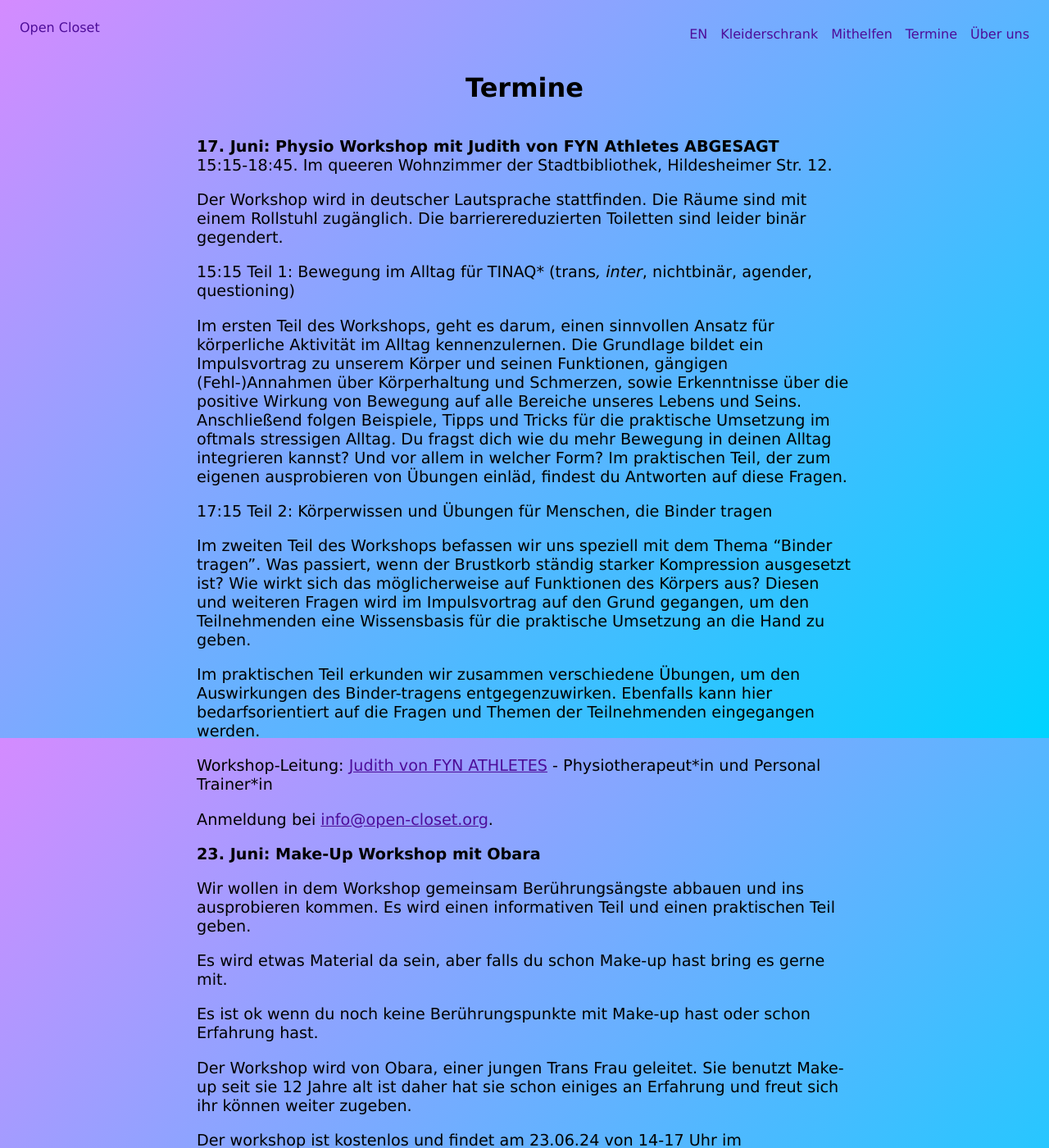
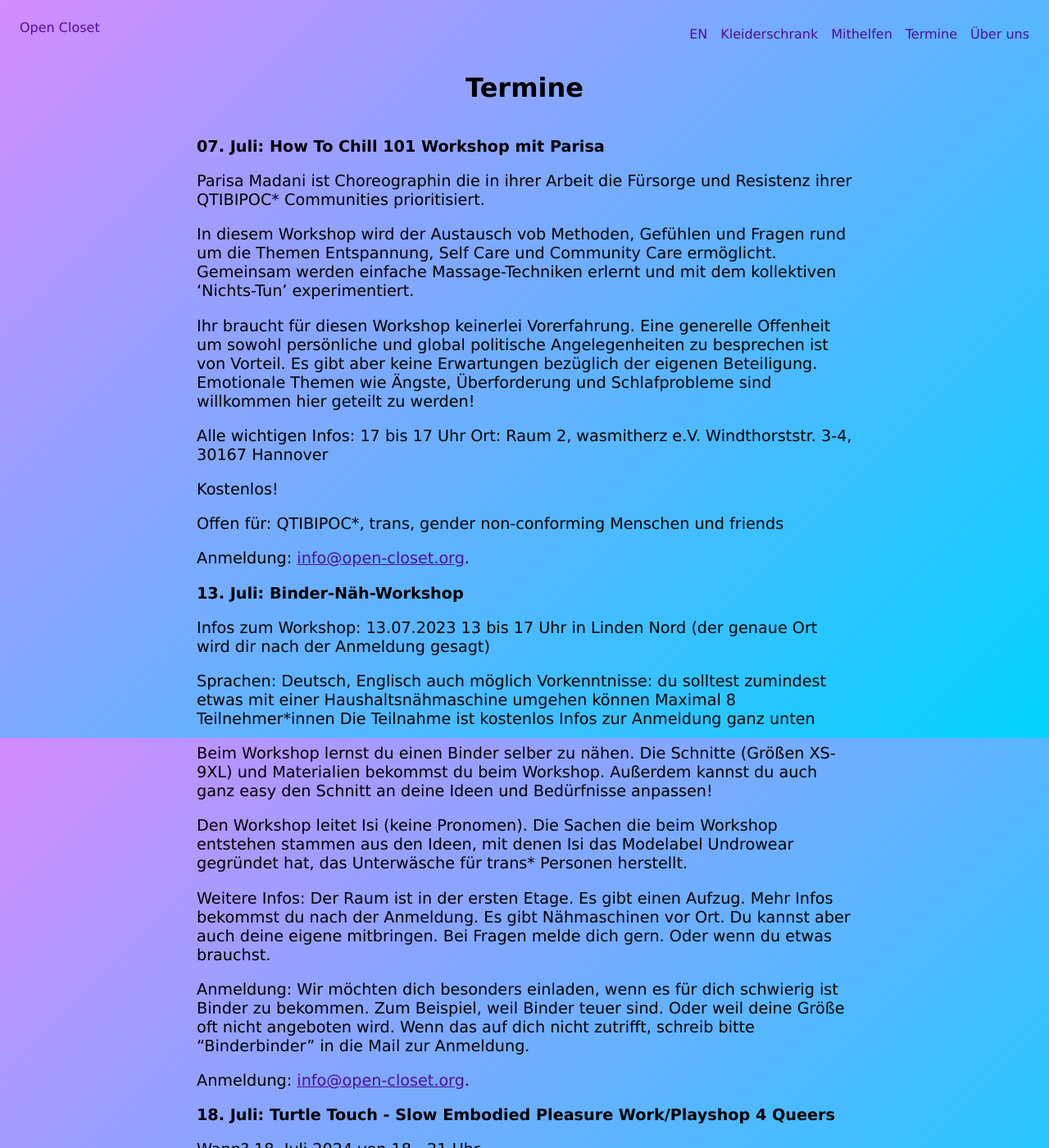
Before and after one commit to open-closet-hannover/open-closet-hannover.github.io, a Jekyll site: the page built from appointments.md, in a window 1280 px wide and 1400 px high. Shown: the whole window at 82% size. Built offline with Jekyll 4.4.1, drawn with Linux system fonts in a browser that asks for light colours; some of the changed text lies outside the part shown.

Commit message:
Update appointments

```diff
--- a/appointments.md
+++ b/appointments.md
@@ -3,39 +3,89 @@ layout: page
 title: Termine
 ---
 
-**17. Juni: Physio Workshop mit Judith von FYN Athletes ABGESAGT**<br>
-15:15-18:45. Im queeren Wohnzimmer der Stadtbibliothek, Hildesheimer Str. 12.
+**07. Juli: How To Chill 101 Workshop mit Parisa**
 
-Der Workshop wird in deutscher Lautsprache stattfinden. Die Räume sind mit einem Rollstuhl zugänglich. Die barrierereduzierten Toiletten sind leider binär gegendert.
+Parisa Madani ist Choreographin die in ihrer Arbeit die Fürsorge und Resistenz ihrer QTIBIPOC\* Communities prioritisiert.
 
-15:15 Teil 1: Bewegung im Alltag
-für TINAQ* (trans*, inter*, nichtbinär, agender, questioning)
+In diesem Workshop wird der Austausch vob Methoden, Gefühlen und Fragen rund um die Themen Entspannung, Self Care und Community Care ermöglicht.
+Gemeinsam werden einfache Massage-Techniken erlernt und mit dem kollektiven 'Nichts-Tun' experimentiert.
 
-Im ersten Teil des Workshops, geht es darum, einen sinnvollen Ansatz für körperliche Aktivität im Alltag kennenzulernen. Die Grundlage bildet ein Impulsvortrag zu unserem Körper und seinen Funktionen, gängigen (Fehl-)Annahmen über Körperhaltung und Schmerzen, sowie Erkenntnisse über die positive Wirkung von Bewegung auf alle Bereiche unseres Lebens und Seins.
-Anschließend folgen Beispiele, Tipps und Tricks für die praktische Umsetzung im oftmals stressigen Alltag. Du fragst dich wie du mehr Bewegung in deinen Alltag integrieren kannst? Und vor allem in welcher Form? Im praktischen Teil, der zum eigenen ausprobieren von Übungen einläd, findest du Antworten auf diese Fragen.
+Ihr braucht für diesen Workshop keinerlei Vorerfahrung. Eine generelle Offenheit um sowohl persönliche und global politische Angelegenheiten zu besprechen ist von Vorteil. Es gibt aber keine Erwartungen bezüglich der eigenen Beteiligung.
+Emotionale Themen wie Ängste, Überforderung und Schlafprobleme sind willkommen hier geteilt zu werden!
 
-17:15 Teil 2: Körperwissen und Übungen für Menschen, die Binder tragen
+Alle wichtigen Infos:
+17 bis 17 Uhr
+Ort: Raum 2, wasmitherz e.V.
+Windthorststr. 3-4, 30167 Hannover
 
-Im zweiten Teil des Workshops befassen wir uns speziell mit dem Thema "Binder tragen". Was passiert, wenn der Brustkorb ständig starker Kompression ausgesetzt ist? Wie wirkt sich das möglicherweise auf Funktionen des Körpers aus? Diesen und weiteren Fragen wird im Impulsvortrag auf den Grund gegangen, um den Teilnehmenden eine Wissensbasis für die praktische Umsetzung an die Hand zu geben.
+Kostenlos!
 
-Im praktischen Teil erkunden wir zusammen verschiedene Übungen, um den Auswirkungen des Binder-tragens entgegenzuwirken. Ebenfalls kann hier bedarfsorientiert auf die Fragen und Themen der Teilnehmenden eingegangen werden.
+Offen für: QTIBIPOC\*, trans, gender non-conforming Menschen und friends
 
-Workshop-Leitung: [Judith von FYN ATHLETES](https://www.instagram.com/fyn_athletes?igsh=ZnJjNHNidGVrOGxk) - Physiotherapeut\*in und Personal Trainer\*in
+Anmeldung: [info@open-closet.org](mailto:info@open-closet.org).
 
-Anmeldung bei [info@open-closet.org](info@open-closet.org).
+**13. Juli: Binder-Näh-Workshop**
 
-**23. Juni: Make-Up Workshop mit Obara**
+Infos zum Workshop:
+13.07.2023 13 bis 17 Uhr
+in Linden Nord (der genaue Ort wird dir nach der Anmeldung gesagt)
 
-Wir wollen in dem Workshop gemeinsam Berührungsängste abbauen und ins ausprobieren kommen. Es wird einen informativen Teil und einen praktischen Teil geben.
+Sprachen: Deutsch, Englisch auch möglich
+Vorkenntnisse: du solltest zumindest etwas mit einer Haushaltsnähmaschine umgehen können
+Maximal 8 Teilnehmer\*innen
+Die Teilnahme ist kostenlos
+Infos zur Anmeldung ganz unten
 
-Es wird etwas Material da sein, aber falls du schon Make-up hast bring es gerne mit.
+Beim Workshop lernst du einen Binder selber zu nähen.
+Die Schnitte (Größen XS-9XL) und Materialien bekommst du beim Workshop.
+Außerdem kannst du auch ganz easy den Schnitt an deine Ideen und Bedürfnisse anpassen!
 
-Es ist ok wenn du noch keine Berührungspunkte mit Make-up hast oder schon Erfahrung hast.
+Den Workshop leitet Isi (keine Pronomen).
+Die Sachen die beim Workshop entstehen stammen aus den Ideen, mit denen Isi das Modelabel Undrowear gegründet hat, das Unterwäsche für trans\* Personen herstellt.
 
-Der Workshop wird von Obara, einer jungen Trans Frau geleitet. Sie benutzt Make-up seit sie 12 Jahre alt ist daher hat sie schon einiges an Erfahrung und freut sich ihr können weiter zugeben.
+Weitere Infos:
+Der Raum ist in der ersten Etage.
+Es gibt einen Aufzug. Mehr Infos bekommst du nach der Anmeldung.
+Es gibt Nähmaschinen vor Ort. Du kannst aber auch deine eigene mitbringen.
+Bei Fragen melde dich gern. Oder wenn du etwas brauchst.
 
-Der workshop ist kostenlos und findet am 23.06.24 von 14-17 Uhr im Kulturzentrum Pavillon (Listermeile 4, 30161 Hannover) statt.
+Anmeldung:
+Wir möchten dich besonders einladen, wenn es für dich schwierig ist Binder zu bekommen.
+Zum Beispiel, weil Binder teuer sind. Oder weil deine Größe oft nicht angeboten wird.
+Wenn das auf dich nicht zutrifft, schreib bitte “Binderbinder” in die Mail zur Anmeldung.
 
-Der Raum ist mit einem Rollstuhl erreichbar und es gibt Barrierearme Toiletten.
+Anmeldung: [info@open-closet.org](mailto:info@open-closet.org).
 
-Anmeldungen unter: [info@open-closet.org](mailto:info@open-closet.org).
+**18. Juli: Turtle Touch - Slow Embodied Pleasure Work/Playshop 4 Queers**
+
+Wann? 18. Juli 2024 von 18 - 21 Uhr
+
+Wo? wird noch mitgeteilt
+
+Offen für Queer Bodies ab 18 Jahre 🙂
+
+Langsam wie eine Schildkröte bewegen wir uns auf die Ränder unserer Komfortzonen zu: aus Neugier und Reiselust, um unsere eigenen Grenzen zu erweitern.
+
+Slow Embodied Pleasure bedeutet ein langsames, gemeinsames Ankommen und Herantasten, an das, was wir wollen, was uns gut tut, was wir mit Blicken und Berührung miteinander teilen wollen. Wir forschen mit Selbstberührung und Möglichkeiten achtsam und genussvoll miteinander in Kontakt zu kommen. Dabei geht es nicht um sexuelle Erregung sondern den genussvollen Kontakt mit sich selbst und anderen Körpern.
+
+Mit spielerischen Methoden und der Einladung, sich etwas neues zuzutrauen bewegen wir uns aus unseren Schildrötenpanzern heraus.
+
+Dieser Work/Playshop ist ein sex-positiver space insofern, dass alle Sexualitäten auf dem Spektrum eingeladen sind - auch Menschen, die sich auf dem Ace-Spektrum verorten, sind ausdrücklich eingeladen. Dieser Work/Playshop ist kein explizit sexueller Raum. Alle Teilnehmenden sind zu allen Zeiten bekleidet. Es wird Awareness-Vereinbarungen für den Space geben, auf die sich alle Teilnehmenden mit der Anmeldung verbindlich einlassen.
+
+Die Teilnahme ist für euch kostenlos. Der Workshop kann auf deutscher und englischer Lautsprache stattfinden.
+
+Barriereinfos zum Raum folgen
+
+Anmeldung über den Link: [tinyurl.com/turtletouch](https://tinyurl.com/turtletouch).
+
+Weitere Infos gibt es nach der Anmeldung!
+
+Bringt Care und Curiosity mit!
+
+
+Über mich:
+
+Jespa (keine/ jespa/they; weiß positioniert, werde nicht stark behindert)
+Assigned fabulous at birth, neuro-spicy. Ich forsche und arbeite zu Scham, Männlichkeit_en, sowie
+queerer Zeitlichkeit und zu den Verbindungen von menschlicher und nicht-menschlicher Welt. Angeregt durch die Liebe zur Bewegung, Beru‌hrung und stetiger Veränderung.
+Ich bin zertifiziert im Sexological Bodywork (ISB Berlin). Neben queer und trans-focussed Bodywork bin ich Teil der ku‌nstlerischen Leitung u.a. des "Bonanzafest Cologne – Festival fu‌r trans und nicht-binäre Kunst und Performance" in Köln und des HOTHOTHOT_Kollektivs zur Erforschung von queer erotics mit der nicht-menschlichen Welt.
```
Also changed, not shown: en/appointments.md (+20 -23 lines).
